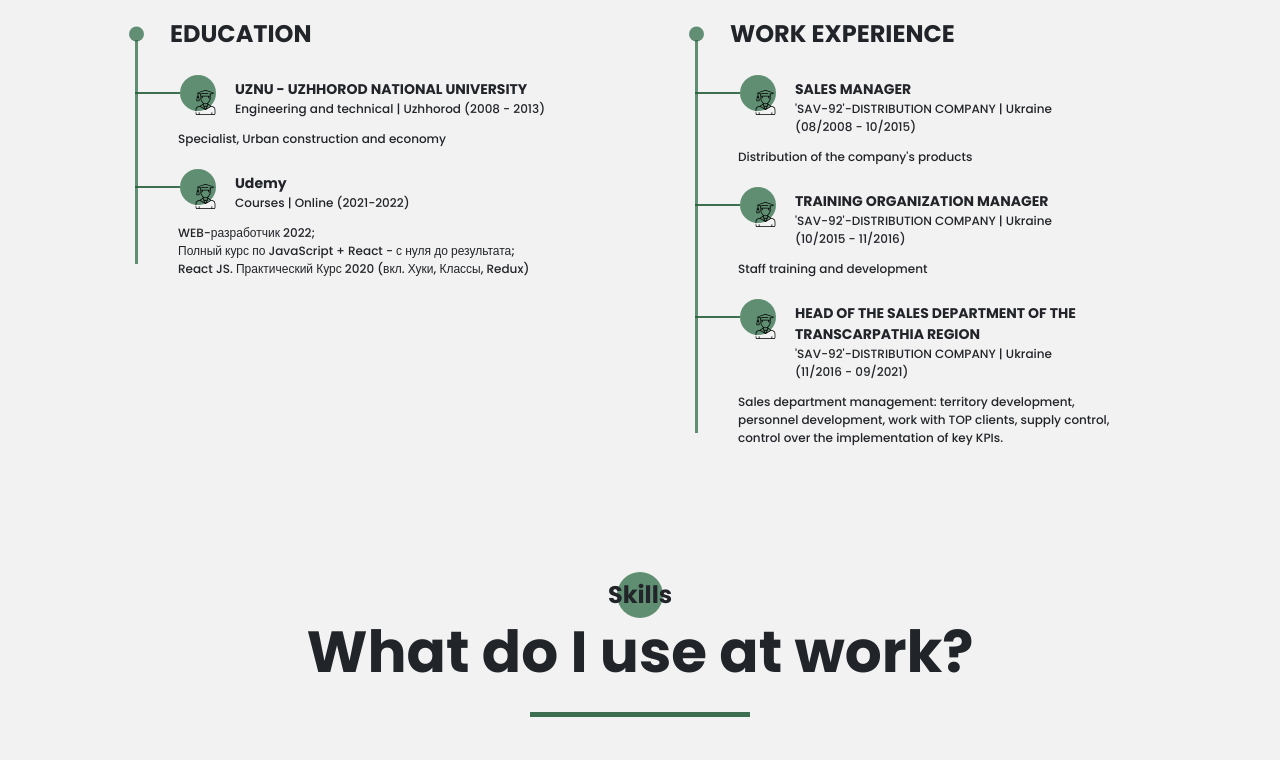
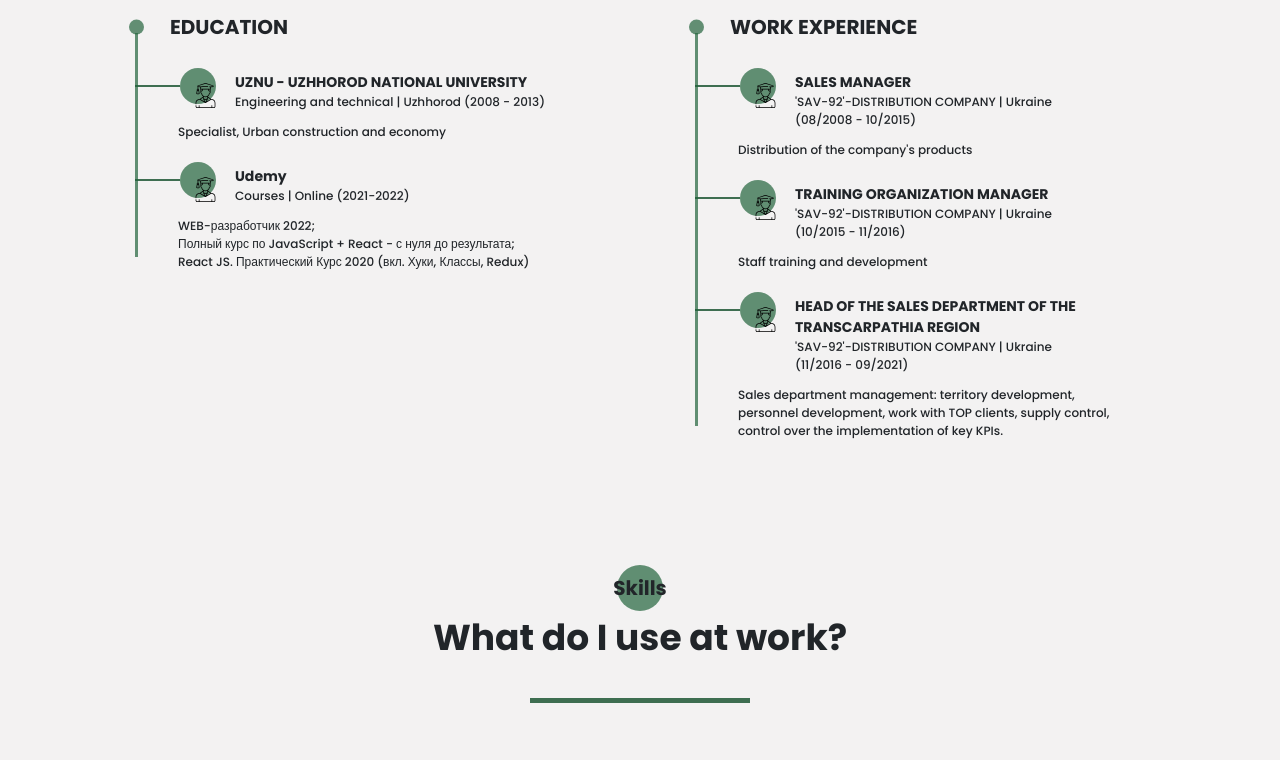
Before and after one commit to Kocha1991/My-Portfolio, a website: page src/index.html in a window 1280 px wide. Shown: the part 1882-2642 px from the top of the page. Drawn offline with Linux system fonts and the light colour scheme.

Commit message:
fixd scale

```diff
--- a/src/index.html
+++ b/src/index.html
@@ -262,7 +262,7 @@
         </h1>
         <div class="promo__btns">
           <a href="#portfolio" class="promo__link btn">Portfolio</a>
-          <a href="#about" class="promo__link">About me</a>
+          <a href="#about" class="promo__link btn">About me</a>
         </div>
       </div>
     </section>
--- a/src/sass/blocks/_menu.scss
+++ b/src/sass/blocks/_menu.scss
@@ -9,7 +9,7 @@
   align-items: flex-end;
   cursor: pointer;
   &:hover {
-     span {
+    span {
       transition: 0.4s all;
       width: 65px;
     }
@@ -19,14 +19,11 @@
     width: 50px;
     height: 5px;
     background: #151812;
-
   }
   span.long {
     width: 60px;
   }
-
 }
-
 
 .menu {
   position: fixed;
@@ -61,7 +58,7 @@
     &:hover {
       svg path {
         transition: 0.6s all;
-        fill:#ffffff;
+        fill: #ffffff;
       }
     }
   }
@@ -88,7 +85,6 @@
       transition: 0.6s all;
     }
     &:hover {
-      font-size: 26px;
       &::before {
         background-color: rgba($color: #fff, $alpha: 0.6);
       }
--- a/src/sass/blocks/_promo.scss
+++ b/src/sass/blocks/_promo.scss
@@ -19,11 +19,15 @@
     align-items: center;
     justify-content: space-between;
     width: 250px;
+
   }
   &__link {
     color: black;
     font-weight: 700;
     font-size: 16px;
+
+
+
     &:hover {
       color: black;
       text-decoration: none;
--- a/src/sass/blocks/_sidepenal.scss
+++ b/src/sass/blocks/_sidepenal.scss
@@ -8,6 +8,7 @@
   z-index: 3;
   align-items: center;
   top: 400px;
+  left: -120px;
   background-color: $main-color;
   padding: 20px;
   border-radius: 20px;
--- a/src/sass/blocks/_title.scss
+++ b/src/sass/blocks/_title.scss
@@ -7,12 +7,12 @@
     line-height: 21px;
   }
   &_fz24 {
-    font-size: 24px;
+    font-size: 20px;
     line-height: 24px;
   }
-  &_fz58 {
+  &_fz48 {
     margin-top: 15px;
-    font-size: 58px;
+    font-size: 48px;
     span {
         color: $on-color;
     }
```
Also changed, not shown: src/css/style.min.css.
